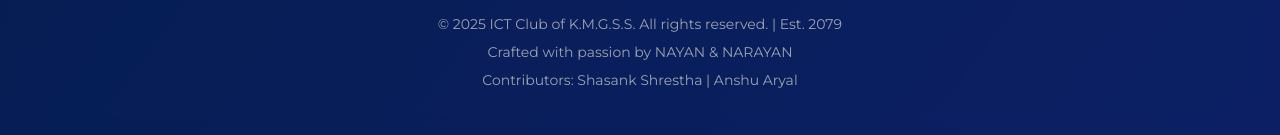
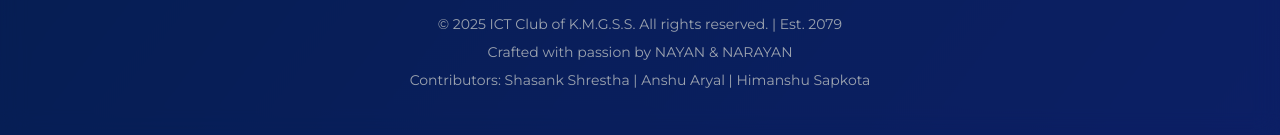
Before and after one commit to ictkalika/ict-kalika-website, a Next.js app: page / in a window 1280 px wide. Shown: the part 1566-1701 px from the top of the page. Built offline with nearby package versions, Linux system fonts and the light colour scheme.

Commit message:
contributer

```diff
--- a/components/layout/footer.tsx
+++ b/components/layout/footer.tsx
@@ -59,7 +59,7 @@ export default function Footer() {
             Crafted with passion by NAYAN & NARAYAN
           </p>
             <p className="text-gray-400 text-sm mt-2">
-           Contributors: Shasank Shrestha | Anshu Aryal
+           Contributors: Shasank Shrestha | Anshu Aryal  | Himanshu Sapkota
           </p>
         </div>
       </div>
```
